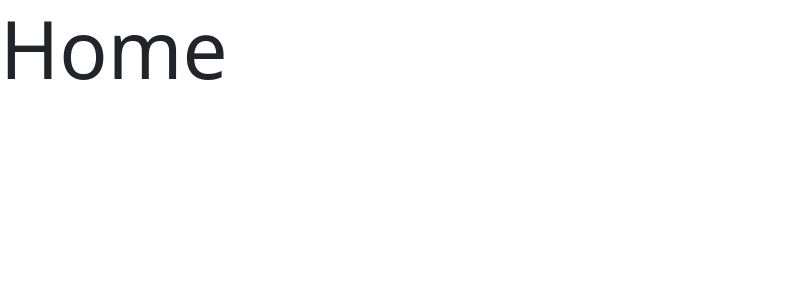
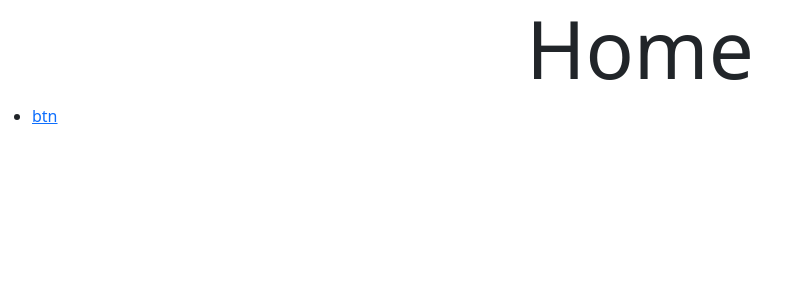
Before and after one commit to boumlik000/News, a React (Create React App) app: page / in a window 1280 px wide. Shown: the top 300 px of the page, without its empty margins (0-806 px from the left). Built offline with nearby package versions, Linux system fonts and the light colour scheme.

Commit message:
startup with sass is finished :')

```diff
--- a/package.json
+++ b/package.json
@@ -61,8 +61,10 @@
     "css-loader": "^6.7.3",
     "file-loader": "^6.2.0",
     "html-webpack-plugin": "^5.5.0",
+    "sass": "^1.62.1",
+    "sass-loader": "^13.3.1",
     "style-loader": "^3.3.2",
-    "webpack": "^5.79.0",
+    "webpack": "^5.85.1",
     "webpack-cli": "^5.0.1",
     "webpack-dev-server": "^4.13.2"
   }
--- /dev/null
+++ b/src/components/btn.jsx
@@ -0,0 +1,11 @@
+import React from 'react';
+import "../styles/btn.scss"
+function Btn() {
+    return (
+      <>
+      <span className="btn btn-primary btn1">hello</span>
+      </>
+    );
+  }
+
+  export default Btn;
--- a/src/index.css
+++ b/src/index.css
@@ -1,13 +1,5 @@
-body {
+*{
+  padding: 0;
   margin: 0;
-  font-family: -apple-system, BlinkMacSystemFont, 'Segoe UI', 'Roboto', 'Oxygen',
-    'Ubuntu', 'Cantarell', 'Fira Sans', 'Droid Sans', 'Helvetica Neue',
-    sans-serif;
-  -webkit-font-smoothing: antialiased;
-  -moz-osx-font-smoothing: grayscale;
+  box-sizing: border-box;
 }
-
-code {
-  font-family: source-code-pro, Menlo, Monaco, Consolas, 'Courier New',
-    monospace;
-}
--- a/src/index.jsx
+++ b/src/index.jsx
@@ -1,25 +1,23 @@
 import { createRoot } from 'react-dom/client';
-
 import './index.css';
 import reportWebVitals from './reportWebVitals';
 import { BrowserRouter as Router, Routes, Route } from 'react-router-dom';
 import Home from './pages/home';
-
 import 'bootstrap/dist/css/bootstrap.css';
 import 'bootstrap/dist/js/bootstrap.min.js';
 import '@fortawesome/fontawesome-free/css/all.css';
+import Btn from './components/btn';
+
 
 createRoot(document.getElementById('root')).render(
 
-  // استخدم createRoot بدلاً من ReactDOM.render
-  <Router>
-    <Routes>
-      <Route path='/' element={<Home />} />
-    </Routes>
-  </Router>
+    <Router>
+      <Routes>
+        <Route path='/' element={<Home />} />
+        <Route path='/btn' element={<Btn />} />
+      </Routes>
+    </Router>
 );
 
-// If you want to start measuring performance in your app, pass a function
-// to log results (for example: reportWebVitals(console.log))
-// or send to an analytics endpoint. Learn more: https://bit.ly/CRA-vitals
+
 reportWebVitals();
--- a/src/pages/home.jsx
+++ b/src/pages/home.jsx
@@ -1,10 +1,17 @@
 import React from 'react';
+import {Link} from 'react-router-dom'
+
 function Home() {
     return (
       <>
-        <div className='display-1'>
-            Home
-        </div>
+      <h1 className='display-1 text-center'>Home </h1>
+      <nav>
+        <ul>
+            <li>
+                <Link to="/btn"> btn </Link>
+             </li>
+        </ul>
+      </nav>
       </>
     );
   }
--- /dev/null
+++ b/src/styles/btn.scss
@@ -0,0 +1,4 @@
+.btn1{
+    color: aqua;
+    font-size: 35px;
+}
--- a/webpack.config.js
+++ b/webpack.config.js
@@ -21,8 +21,8 @@ module.exports = {
         use: ['babel-loader']
       },
       {
-        test: /\.css$/i,
-        use: ['style-loader', 'css-loader']
+        test: /\.(css|scss)$/,
+        use: ['style-loader', 'css-loader', 'sass-loader']
       },
       {
         test: /\.(png|jpe?g|gif)$/i,
```
Also changed, not shown: public/index.html (+1 -21 lines), 1 other file (tests, documents, lock files or other folders).
